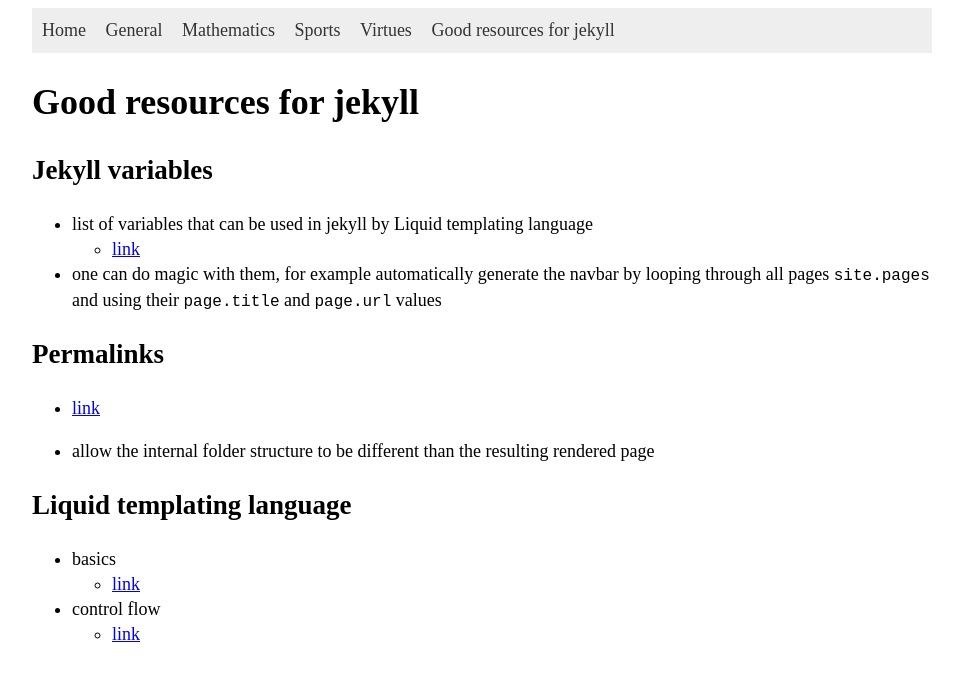
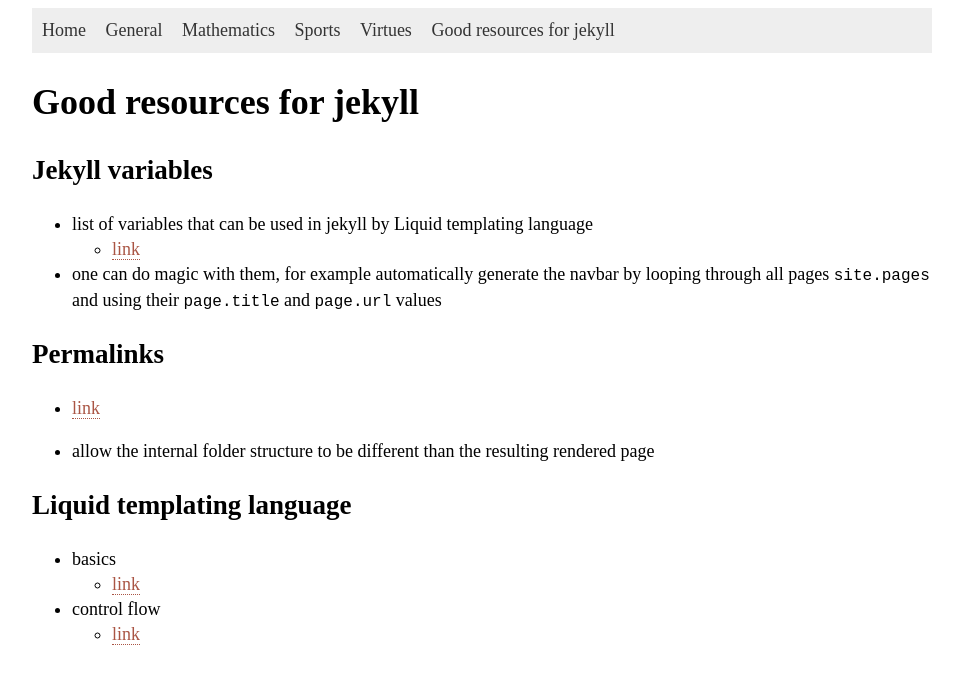
Before and after one commit to hartmaj2/hartmaj2.github.io, a Jekyll site: the page built from resources.md, in a window 1280 px wide. Shown: the top 684 px of the page, without its empty margins (158-1121 px from the left). Built offline with Jekyll 4.4.1, drawn with Linux system fonts in a browser that asks for light colours; our own code applies the rules of GitHub Pages for plain Markdown files.

Commit message:
Make style nicer

```diff
--- a/css/style.css
+++ b/css/style.css
@@ -18,3 +18,13 @@ body {
   line-height: 1.4;
   font-size: large;
 }
+
+.posts-list {
+  background-color: #eee;
+}
+
+main a {
+  color: #a54;
+  text-decoration: none;
+  border-bottom: 1px dotted #a54;
+}
```
